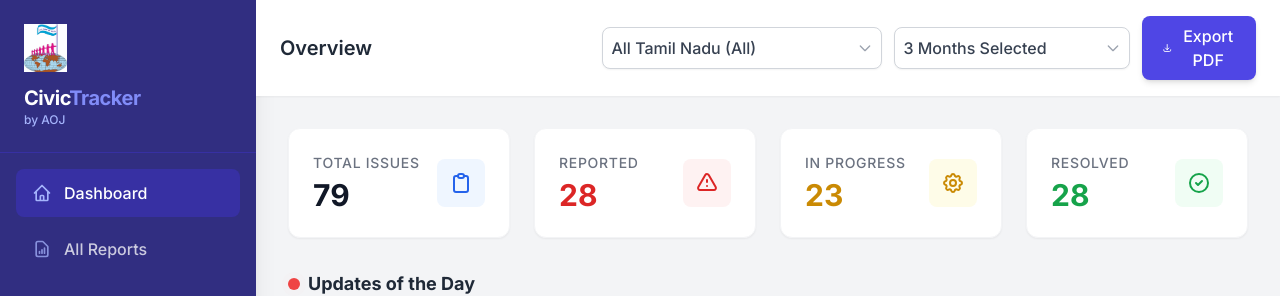
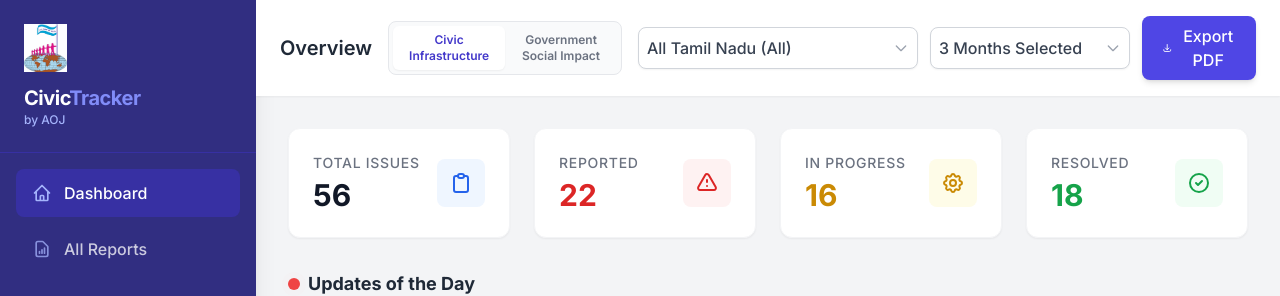
Before and after one commit to christodouloselijah-stack/Chennai-Civic-Tracker-by-AOJ, a FastAPI app: page / in a window 1280 px wide. Shown: the top 296 px of the page. Run offline with FastAPI, Linux system fonts and the light colour scheme; data comes from the database, SQL or seed files in the repository; both versions use the stored data as it was after the commit; some libraries are stand-ins or nearby versions.

Commit message:
feat: implement primary news type toggle and add 10 Government Social Impact categories with positive action filters

```diff
--- a/main.py
+++ b/main.py
@@ -47,7 +47,9 @@ def get_constituencies(db: Session = Depends(get_db)):
 from sqlalchemy import func, extract, or_
 from typing import Optional
 
-def apply_month_filter(query, model_class, month: Optional[str]):
+def apply_filters(query, model_class, type: Optional[str] = "civic", month: Optional[str] = None):
+    if type and type != "all":
+        query = query.filter(model_class.type == type)
     if month:
         months_list = month.split(',')
         filters = []
@@ -62,15 +64,15 @@ def apply_month_filter(query, model_class, month: Optional[str]):
     return query
 
 @app.get("/api/updates/all")
-def get_all_updates(month: Optional[str] = None, db: Session = Depends(get_db)):
+def get_all_updates(type: Optional[str] = "civic", month: Optional[str] = None, db: Session = Depends(get_db)):
     query = db.query(CivicUpdate)
-    query = apply_month_filter(query, CivicUpdate, month)
+    query = apply_filters(query, CivicUpdate, type, month)
     return query.order_by(CivicUpdate.date.desc()).all()
 
 @app.get("/api/stats/all_aggregate")
-def get_all_aggregate_stats(month: Optional[str] = None, db: Session = Depends(get_db)):
+def get_all_aggregate_stats(type: Optional[str] = "civic", month: Optional[str] = None, db: Session = Depends(get_db)):
     query = db.query(CivicUpdate)
-    query = apply_month_filter(query, CivicUpdate, month)
+    query = apply_filters(query, CivicUpdate, type, month)
     updates = query.all()
     total = len(updates)
     resolved = sum(1 for u in updates if u.status == "Resolved")
@@ -84,9 +86,9 @@ def get_all_aggregate_stats(month: Optional[str] = None, db: Session = Depends(g
     }
 
 @app.get("/api/reports/all_aggregate/download")
-def download_all_aggregate_report(month: Optional[str] = None, db: Session = Depends(get_db)):
+def download_all_aggregate_report(type: Optional[str] = "civic", month: Optional[str] = None, db: Session = Depends(get_db)):
     query = db.query(CivicUpdate)
-    query = apply_month_filter(query, CivicUpdate, month)
+    query = apply_filters(query, CivicUpdate, type, month)
     updates = query.all()
     pdf_buffer = generate_pdf_report("Tamil Nadu (Overall)", updates, month)
     headers = {
@@ -95,18 +97,18 @@ def download_all_aggregate_report(month: Optional[str] = None, db: Session = Dep
     return StreamingResponse(pdf_buffer, media_type="application/pdf", headers=headers)
 
 @app.get("/api/updates/{constituency_id}")
-def get_updates(constituency_id: int, month: Optional[str] = None, db: Session = Depends(get_db)):
+def get_updates(constituency_id: int, type: Optional[str] = "civic", month: Optional[str] = None, db: Session = Depends(get_db)):
     query = db.query(CivicUpdate).filter(CivicUpdate.constituency_id == constituency_id)
-    query = apply_month_filter(query, CivicUpdate, month)
+    query = apply_filters(query, CivicUpdate, type, month)
     return query.order_by(CivicUpdate.date.desc()).all()
 
 @app.get("/api/all_stats")
-def get_all_stats(month: Optional[str] = None, db: Session = Depends(get_db)):
+def get_all_stats(type: Optional[str] = "civic", month: Optional[str] = None, db: Session = Depends(get_db)):
     constituencies = db.query(Constituency).all()
     result = []
     for c in constituencies:
         query = db.query(CivicUpdate).filter(CivicUpdate.constituency_id == c.id)
-        query = apply_month_filter(query, CivicUpdate, month)
+        query = apply_filters(query, CivicUpdate, type, month)
         updates = query.all()
         total = len(updates)
         resolved = sum(1 for u in updates if u.status == "Resolved")
@@ -123,9 +125,9 @@ def get_all_stats(month: Optional[str] = None, db: Session = Depends(get_db)):
     return result
 
 @app.get("/api/stats/{constituency_id}")
-def get_stats(constituency_id: int, month: Optional[str] = None, db: Session = Depends(get_db)):
+def get_stats(constituency_id: int, type: Optional[str] = "civic", month: Optional[str] = None, db: Session = Depends(get_db)):
     query = db.query(CivicUpdate).filter(CivicUpdate.constituency_id == constituency_id)
-    query = apply_month_filter(query, CivicUpdate, month)
+    query = apply_filters(query, CivicUpdate, type, month)
     updates = query.all()
     total = len(updates)
     resolved = sum(1 for u in updates if u.status == "Resolved")
@@ -139,13 +141,13 @@ def get_stats(constituency_id: int, month: Optional[str] = None, db: Session = D
     }
 
 @app.get("/api/reports/{constituency_id}/download")
-def download_report(constituency_id: int, month: Optional[str] = None, db: Session = Depends(get_db)):
+def download_report(constituency_id: int, type: Optional[str] = "civic", month: Optional[str] = None, db: Session = Depends(get_db)):
     constituency = db.query(Constituency).filter(Constituency.id == constituency_id).first()
     if not constituency:
         return {"error": "Constituency not found"}
 
     query = db.query(CivicUpdate).filter(CivicUpdate.constituency_id == constituency_id)
-    query = apply_month_filter(query, CivicUpdate, month)
+    query = apply_filters(query, CivicUpdate, type, month)
 
     updates = query.all()
     pdf_buffer = generate_pdf_report(constituency.name, updates, month)
--- a/models.py
+++ b/models.py
@@ -21,6 +21,8 @@ class CivicUpdate(Base):
     date = Column(Date)
     source = Column(String)
     article_url = Column(String)
+    type = Column(String, default="civic", index=True)
+    category = Column(String, index=True)
 
     constituency = relationship("Constituency", back_populates="updates")
 
--- a/static/app.js
+++ b/static/app.js
@@ -43,8 +43,13 @@ document.addEventListener("DOMContentLoaded", () => {
     const updatesOfTheDaySection = document.getElementById("updates-of-the-day-section");
     const updatesOfTheDayGrid = document.getElementById("updates-of-the-day-grid");
 
+    const typeSelectorContainer = document.getElementById("type-selector-container");
+    const typeBtnCivic = document.getElementById("type-btn-civic");
+    const typeBtnSocial = document.getElementById("type-btn-social");
+
     let statusChartInstance = null;
     let currentTab = "dashboard";
+    let currentType = "civic";
     let currentUpdatesData = [];
     let hasAttemptedFallback = false;
 
@@ -268,6 +273,41 @@ document.addEventListener("DOMContentLoaded", () => {
         }
 
         updateMonthSelectedText();
+    }
+
+    // Toggle Type Selection
+    if (typeBtnCivic && typeBtnSocial) {
+        typeBtnCivic.addEventListener("click", () => {
+            if (currentType === "civic") return;
+            currentType = "civic";
+
+            // Toggle active classes
+            typeBtnCivic.className = "px-4 py-1.5 rounded-md text-xs font-semibold bg-white text-indigo-700 shadow-sm transition duration-150 focus:outline-none";
+            typeBtnSocial.className = "px-4 py-1.5 rounded-md text-xs font-semibold text-gray-500 hover:text-gray-900 transition duration-150 focus:outline-none";
+
+            hasAttemptedFallback = false;
+            if (currentTab === "dashboard") {
+                loadData();
+            } else if (currentTab === "reports") {
+                loadReports();
+            }
+        });
+
+        typeBtnSocial.addEventListener("click", () => {
+            if (currentType === "social_impact") return;
+            currentType = "social_impact";
+
+            // Toggle active classes
+            typeBtnSocial.className = "px-4 py-1.5 rounded-md text-xs font-semibold bg-white text-indigo-700 shadow-sm transition duration-150 focus:outline-none";
+            typeBtnCivic.className = "px-4 py-1.5 rounded-md text-xs font-semibold text-gray-500 hover:text-gray-900 transition duration-150 focus:outline-none";
+
+            hasAttemptedFallback = false;
+            if (currentTab === "dashboard") {
+                loadData();
+            } else if (currentTab === "reports") {
+                loadReports();
+            }
+        });
     }
 
     populateMonths();
@@ -500,19 +540,19 @@ document.addEventListener("DOMContentLoaded", () => {
         dashboardContent.classList.remove("hidden");
         downloadBtn.classList.remove("hidden");
 
-        let updatesUrl = `/api/updates/all`;
+        let updatesUrl = `/api/updates/all?type=${currentType}`;
         if (monthVal) {
-            updatesUrl += `?month=${monthVal}`;
+            updatesUrl += `&month=${monthVal}`;
         }
 
         // Configure Export button
         downloadBtn.onclick = () => {
             const checkedBoxes = document.querySelectorAll(".constituency-checkbox:checked");
-            let url = `/api/reports/all_aggregate/download`;
+            let url = `/api/reports/all_aggregate/download?type=${currentType}`;
             if (checkedBoxes.length === 1) {
-                url = `/api/reports/${checkedBoxes[0].value}/download`;
+                url = `/api/reports/${checkedBoxes[0].value}/download?type=${currentType}`;
             }
-            if (monthVal) url += (url.includes("?") ? "&" : "?") + `month=${monthVal}`;
+            if (monthVal) url += `&month=${monthVal}`;
             window.location.href = url;
         };
 
@@ -522,7 +562,7 @@ document.addEventListener("DOMContentLoaded", () => {
                 // Fallback to the latest month containing data if the current selection has no data on initial load
                 if (fetchedData.length === 0 && !hasAttemptedFallback && monthVal) {
                     hasAttemptedFallback = true;
-                    fetch(`/api/updates/all`)
+                    fetch(`/api/updates/all?type=${currentType}`)
                         .then(r => r.json())
                         .then(allData => {
                             if (allData && allData.length > 0) {
@@ -702,6 +742,7 @@ document.addEventListener("DOMContentLoaded", () => {
         // Header view default hides
         if (dropdownContainer) dropdownContainer.classList.remove("hidden");
         if (monthDropdownContainer) monthDropdownContainer.classList.remove("hidden");
+        if (typeSelectorContainer) typeSelectorContainer.classList.remove("hidden");
         downloadBtn.classList.add("hidden");
 
         if (tab === "dashboard") {
@@ -725,6 +766,7 @@ document.addEventListener("DOMContentLoaded", () => {
             headerTitle.textContent = "Municipal Teams";
             if (dropdownContainer) dropdownContainer.classList.add("hidden");
             if (monthDropdownContainer) monthDropdownContainer.classList.add("hidden");
+            if (typeSelectorContainer) typeSelectorContainer.classList.add("hidden");
             teamsContent.classList.remove("hidden");
             loadTeams();
         } else if (tab === "feedback") {
@@ -734,6 +776,7 @@ document.addEventListener("DOMContentLoaded", () => {
             headerTitle.textContent = "Collaboration Portal";
             if (dropdownContainer) dropdownContainer.classList.add("hidden");
             if (monthDropdownContainer) monthDropdownContainer.classList.add("hidden");
+            if (typeSelectorContainer) typeSelectorContainer.classList.add("hidden");
             if (feedbackContent) feedbackContent.classList.remove("hidden");
             loadFeedbackLog();
         }
@@ -761,8 +804,8 @@ document.addEventListener("DOMContentLoaded", () => {
         `;
 
         const monthVal = selectedMonths.includes("none") ? "none" : selectedMonths.join(",");
-        let url = "/api/all_stats";
-        if (monthVal) url += `?month=${monthVal}`;
+        let url = `/api/all_stats?type=${currentType}`;
+        if (monthVal) url += `&month=${monthVal}`;
 
         fetch(url)
             .then(res => res.json())
@@ -822,8 +865,8 @@ document.addEventListener("DOMContentLoaded", () => {
                 document.querySelectorAll(".btn-download-pdf").forEach(btn => {
                     btn.addEventListener("click", (e) => {
                         const id = e.currentTarget.getAttribute("data-id");
-                        let url = `/api/reports/${id}/download`;
-                        if(monthVal) url += `?month=${monthVal}`;
+                        let url = `/api/reports/${id}/download?type=${currentType}`;
+                        if(monthVal) url += `&month=${monthVal}`;
                         window.location.href = url;
                     });
                 });
@@ -1028,23 +1071,30 @@ document.addEventListener("DOMContentLoaded", () => {
         subDashboardBadge.textContent = status === "Total" ? "All Issues" : status;
 
         subDashboardTitle.textContent = status === "Total"
-            ? "Total Civic Issues Overview"
-            : `${status} Issues Overview`;
+            ? (currentType === "civic" ? "Total Civic Issues Overview" : "Total Social Impact Overview")
+            : (currentType === "civic" ? `${status} Civic Issues Overview` : `${status} Social Impact Overview`);
 
         subDashboardSubtitle.textContent = `Showing details for ${filtered.length} issues in the current selection.`;
         subDashboardFeedTitle.textContent = `${status} Issues Feed (${filtered.length})`;
 
         // 1. Calculate Category breakdown
-        const categoriesCount = {
-            "Water & Drainage": 0,
-            "Roads & Traffic": 0,
-            "Garbage & Sanitation": 0,
-            "Electricity & Power": 0,
-            "General Civic Issues": 0
-        };
+        const categoriesCount = {};
+        if (currentType === "civic") {
+            ["Water & Drainage", "Roads & Traffic", "Garbage & Sanitation", "Electricity & Power", "General Civic Issues"].forEach(c => {
+                categoriesCount[c] = 0;
+            });
+        } else {
+            [
+                "Public Health & Addiction", "Road Safety", "Education Quality", "Healthcare Access",
+                "Women's Safety & Empowerment", "Environment & Water", "Employment & Livelihoods",
+                "Social Justice & Equality", "Urban Planning", "Governance & Transparency"
+            ].forEach(c => {
+                categoriesCount[c] = 0;
+            });
+        }
 
         filtered.forEach(u => {
-            const cat = getCategory(u.title, u.description);
+            const cat = u.category || (currentType === "civic" ? "General Civic Issues" : "Governance & Transparency");
             categoriesCount[cat] = (categoriesCount[cat] || 0) + 1;
         });
 
--- a/templates/index.html
+++ b/templates/index.html
@@ -59,8 +59,19 @@
     <main class="flex-1 flex flex-col h-[100dvh] overflow-hidden">
 
         <!-- Top Bar -->
-        <header class="bg-white shadow-sm px-4 md:px-6 py-4 flex flex-col sm:flex-row justify-between items-start sm:items-center gap-4 z-10">
-            <h2 class="text-xl font-semibold text-gray-800">Overview</h2>
+        <header class="bg-white shadow-sm px-4 md:px-6 py-4 flex flex-col lg:flex-row justify-between items-start lg:items-center gap-4 z-10">
+            <div class="flex flex-col sm:flex-row sm:items-center gap-4 w-full lg:w-auto">
+                <h2 class="text-xl font-semibold text-gray-800">Overview</h2>
+                <!-- Segmented Type Selector -->
+                <div class="inline-flex rounded-lg border border-gray-200 bg-gray-50 p-1" id="type-selector-container">
+                    <button id="type-btn-civic" class="px-4 py-1.5 rounded-md text-xs font-semibold bg-white text-indigo-700 shadow-sm transition duration-150 focus:outline-none">
+                        Civic Infrastructure
+                    </button>
+                    <button id="type-btn-social" class="px-4 py-1.5 rounded-md text-xs font-semibold text-gray-500 hover:text-gray-900 transition duration-150 focus:outline-none">
+                        Government Social Impact
+                    </button>
+                </div>
+            </div>
             <div class="flex flex-col sm:flex-row items-stretch sm:items-center gap-3 w-full sm:w-auto">
                 <!-- Custom Multi-select Dropdown -->
                 <div class="relative w-full sm:min-w-[280px]" id="constituency-dropdown-container">
@@ -435,6 +446,6 @@
             <span class="text-[10px] font-medium mt-1">Feedback</span>
         </a>
     </nav>
-    <script src="/static/app.js?v=122"></script>
+    <script src="/static/app.js?v=123"></script>
 </body>
 </html>
```
Also changed, not shown: ingestion_real_news.py (+75 -30 lines), migrate_db.py (added, +36 -0 lines), tracker.db.
